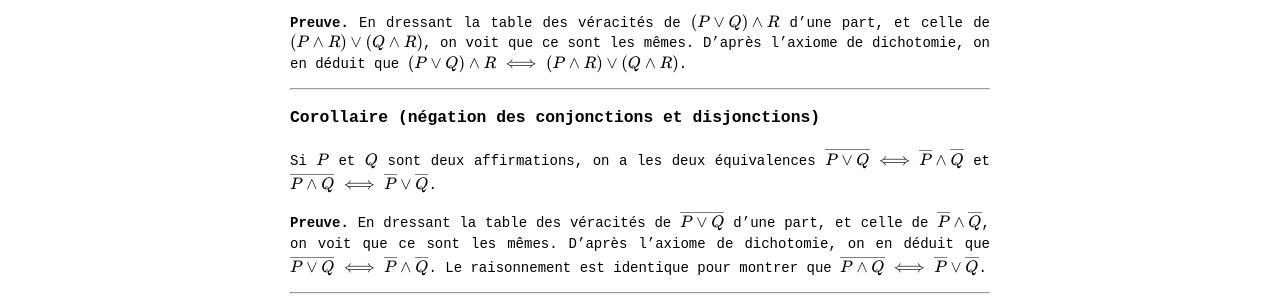
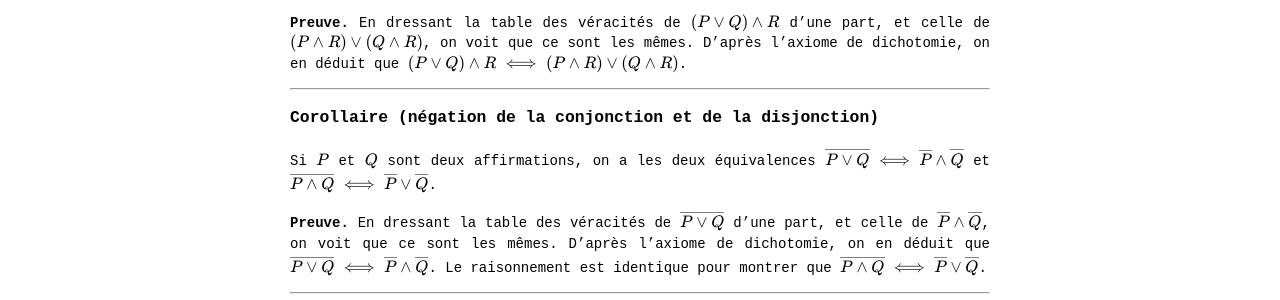
Before and after one commit to Thrallherd/AlgebraExNihilo, a Jekyll site: the page built from logic_cor.md, in a window 1280 px wide. Shown: the part 1174-1474 px from the top of the page. Built offline with Jekyll 4.4.1, drawn with Linux system fonts in a browser that asks for light colours; formulas are drawn with MathJax 3.

Commit message:
Update logic_cor.md

```diff
--- a/logic_cor.md
+++ b/logic_cor.md
@@ -42,7 +42,7 @@ Si $$P$$, $$Q$$ et $$R$$ sont trois affirmations, on a $$(P \lor Q) \land R \iff
 
 
 __________
-### Corollaire (négation des conjonctions et disjonctions)
+### Corollaire (négation de la conjonction et de la disjonction)
 Si $$P$$ et $$Q$$ sont deux affirmations, on a les deux équivalences $$\overline{P \lor Q} \iff \overline{P} \land \overline{Q}$$ et $$\overline{P \land Q} \iff \overline{P} \lor \overline{Q}$$.
 
 **Preuve.** En dressant la table des véracités de $$\overline{P \lor Q}$$ d'une part, et celle de $$\overline{P} \land \overline{Q}$$, on voit que ce sont les mêmes. D'après l'axiome de dichotomie, on en déduit que $$\overline{P \lor Q} \iff \overline{P} \land \overline{Q}$$. Le raisonnement est identique pour montrer que $$\overline{P \land Q} \iff \overline{P} \lor \overline{Q}$$.
```
